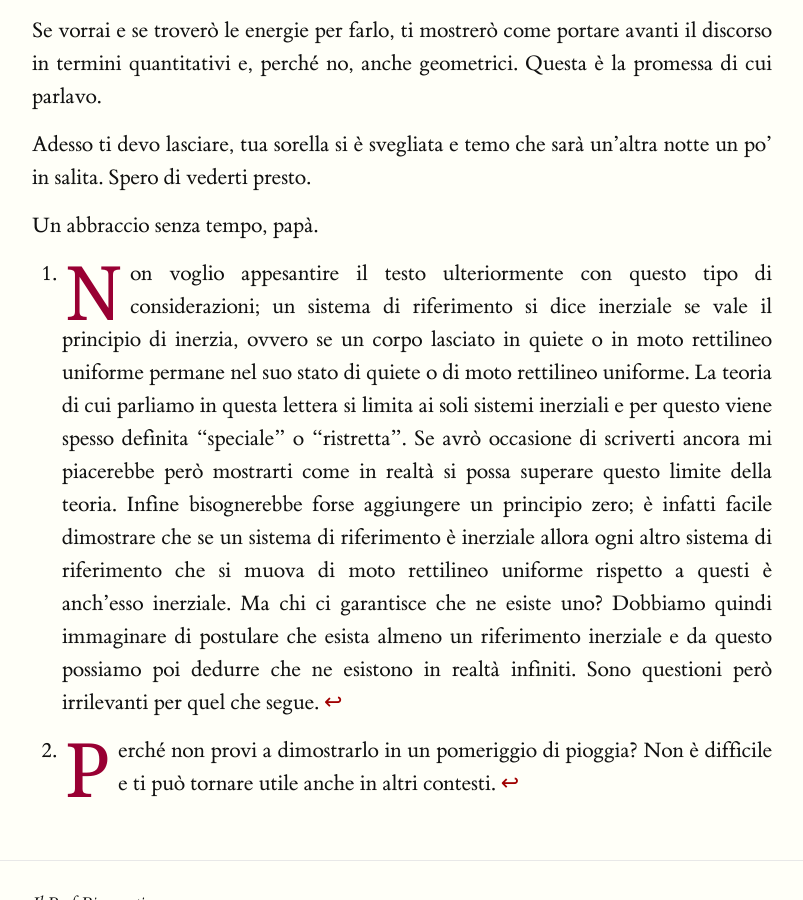
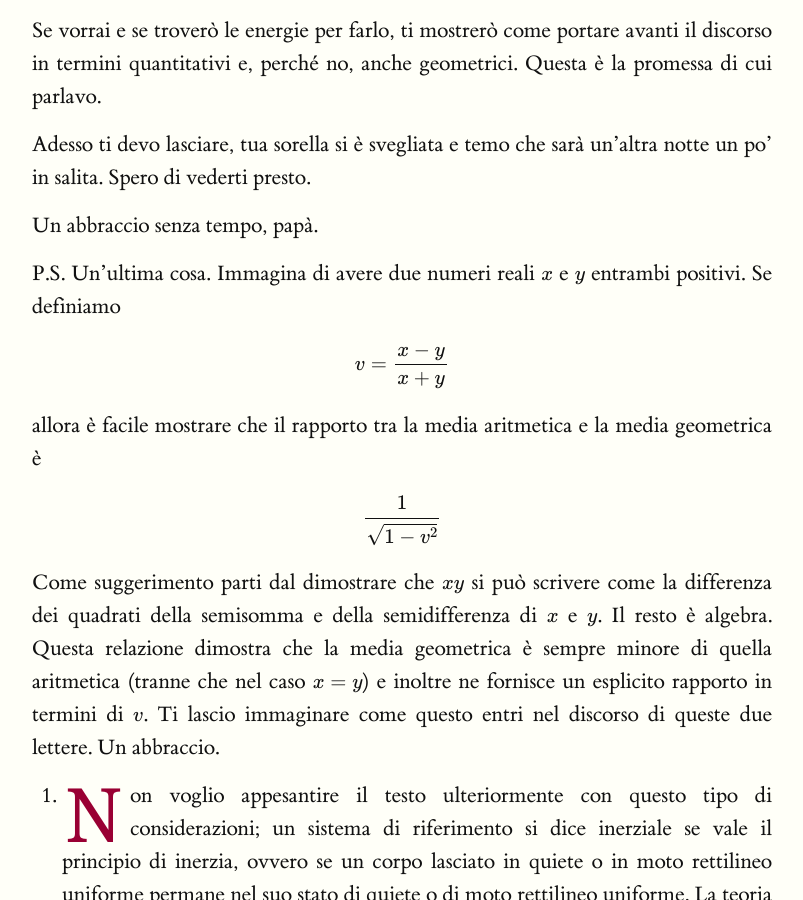
Before and after one commit to orporick/orporick.github.io, a Jekyll site: the page built from _posts/2021-04-04-lettera-sul-tempo.markdown, in a window 1280 px wide and 900 px high, scrolled down 8423 px. Shown: the whole window, without its empty margins (238-1041 px from the left). Built offline with Jekyll 4.4.1, drawn with Linux system fonts in a browser that asks for light colours; nearby versions of some CDN libraries; formulas are drawn with MathJax 3.

Commit message:
Aggiunte particelle

```diff
--- a/_posts/2021-04-04-lettera-sul-tempo.markdown
+++ b/_posts/2021-04-04-lettera-sul-tempo.markdown
@@ -259,6 +259,29 @@ un'altra notte un po' in salita. Spero di vederti presto.
 
 Un abbraccio senza tempo, papà.
 
+
+P.S.
+Un'ultima cosa. Immagina di avere due numeri reali $x$ e $y$ entrambi
+positivi. Se definiamo
+
+
+$$ v = \frac{x-y}{x+y} $$
+
+allora è facile mostrare che il rapporto tra la media aritmetica e la
+media geometrica è
+
+$$ \frac{1}{\sqrt{1-v^2}} $$
+
+Come suggerimento parti dal dimostrare che $xy$ si può scrivere come
+la differenza dei quadrati della semisomma e della semidifferenza di
+$x$ e $y$. Il resto è algebra. Questa relazione dimostra che la media
+geometrica è sempre minore di quella aritmetica (tranne che nel caso
+$x=y$) e inoltre ne fornisce un esplicito rapporto in termini di $v$.
+Ti lascio immaginare come questo entri nel discorso di queste due
+lettere. Un abbraccio.
+
+
+
 [^1]: Non voglio appesantire il testo ulteriormente con questo tipo di considerazioni; un sistema di riferimento si dice inerziale se vale il principio di inerzia, ovvero se un corpo lasciato in quiete o in moto rettilineo uniforme permane nel suo stato di quiete o di moto rettilineo uniforme. La teoria di cui parliamo in questa lettera si limita ai soli sistemi inerziali e per questo viene spesso definita "speciale" o "ristretta". Se avrò occasione di scriverti ancora mi piacerebbe però mostrarti come in realtà si possa superare questo limite della teoria. Infine bisognerebbe forse aggiungere un principio zero; è infatti facile dimostrare che se un sistema di riferimento è inerziale allora ogni altro sistema di riferimento che si muova di moto rettilineo uniforme rispetto a questi è anch'esso inerziale. Ma chi ci garantisce che ne esiste uno? Dobbiamo quindi immaginare di postulare che esista almeno un riferimento inerziale e da questo possiamo poi dedurre che ne esistono in realtà infiniti. Sono questioni però irrilevanti per quel che segue.
 
 [^2]: Perché non provi a dimostrarlo in un pomeriggio di pioggia? Non è difficile e ti può tornare utile anche in altri contesti.
```
